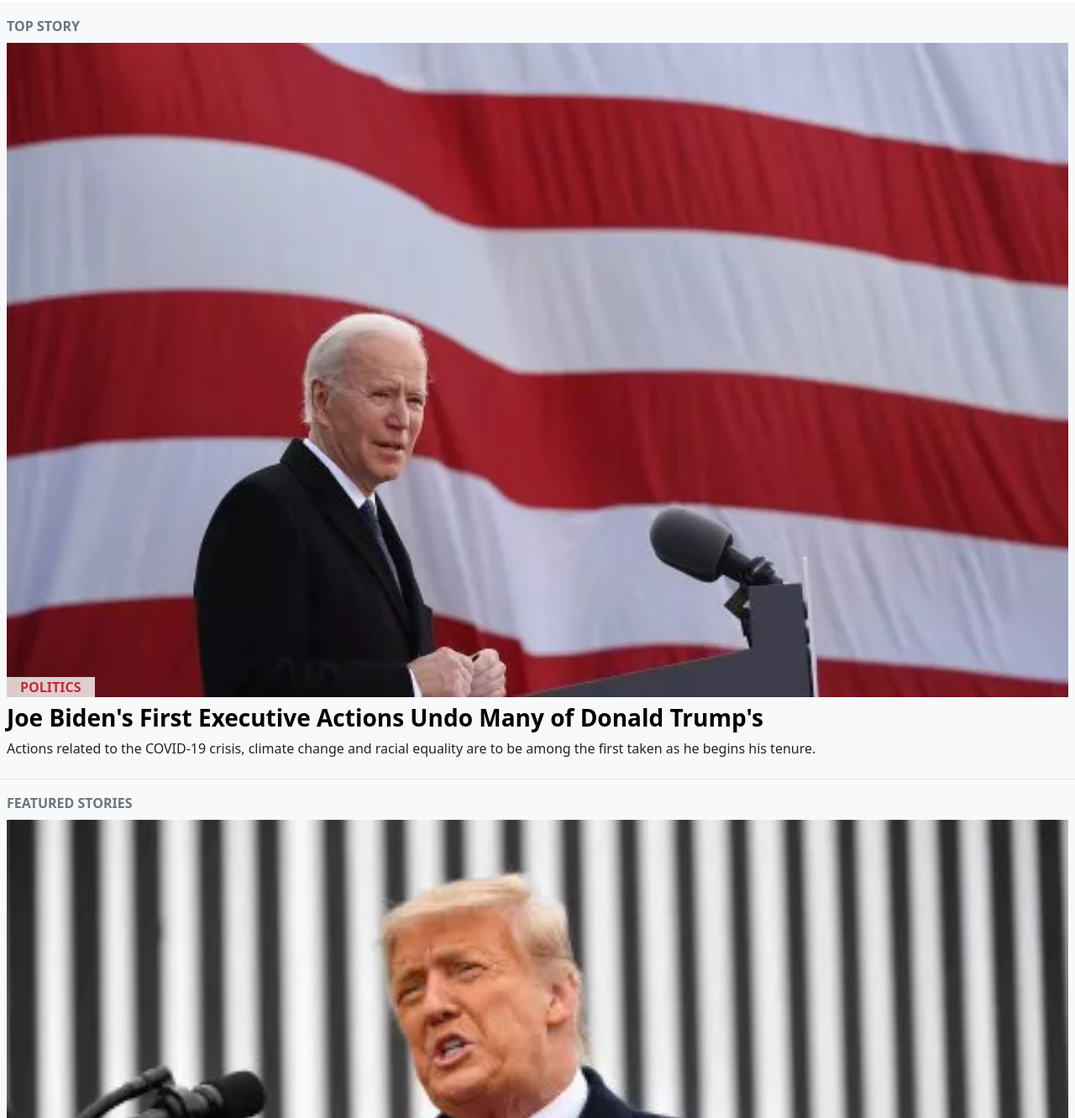
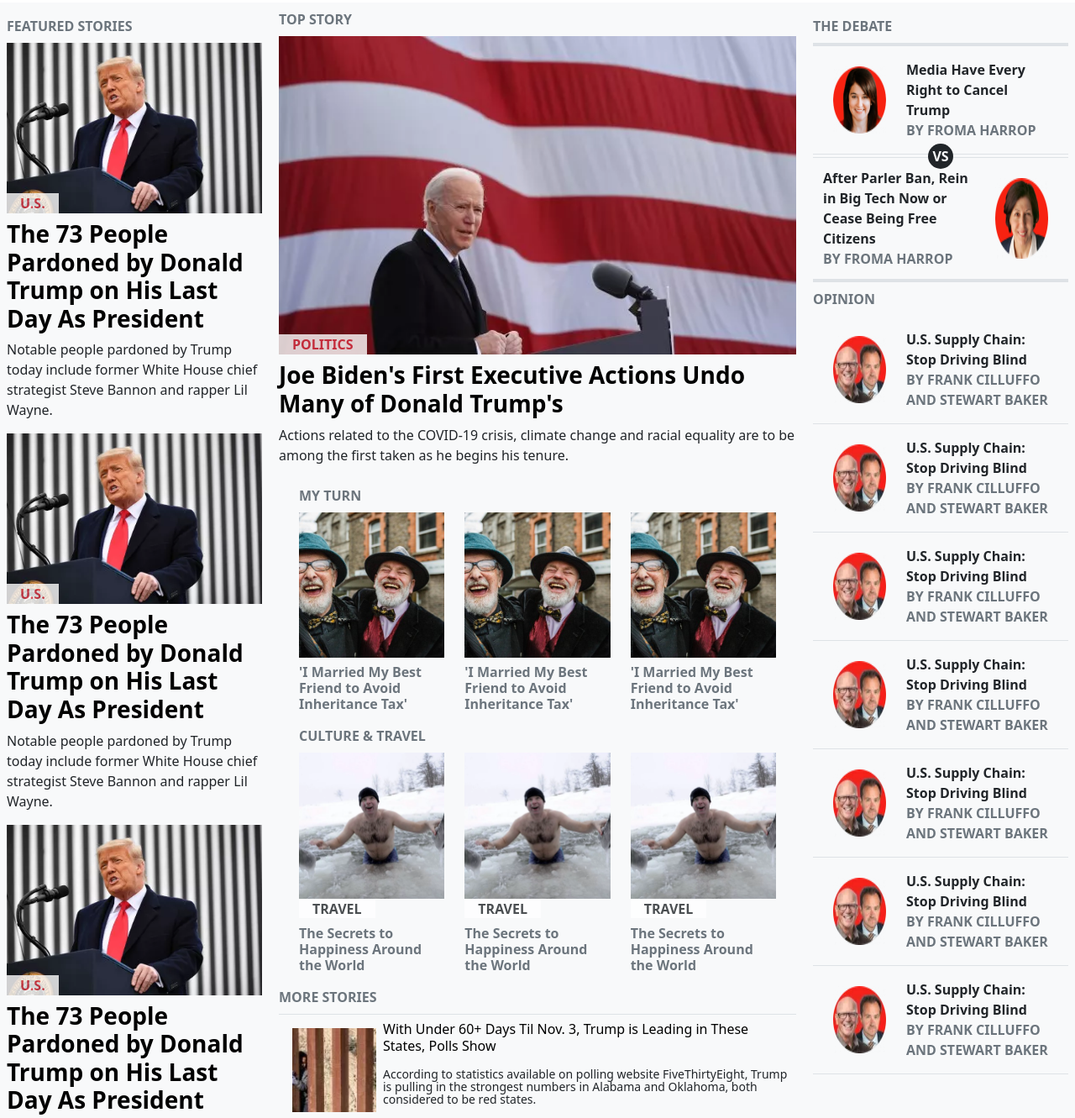
Before and after one commit to kensayo/microv-wk3-newsweek, a plain HTML site: page index.html in a window 1280 px wide. Shown: the part 237-1568 px from the top of the page at 84% size. Drawn offline with nearby package versions, Linux system fonts and the light colour scheme.

Commit message:
Add 3 columns to page

```diff
--- a/index.html
+++ b/index.html
@@ -61,25 +61,9 @@
     <!-- Mobile version -->
     <div class="d-flex container-flex">
       <div class="row">
-        <header class="p-2 d-flex flex-column justify-content-center border-bottom">
-          <!--Top Story-->
-          <p class="fw-bold m-0 pt-2 pb-2 text-muted">TOP STORY</p>
-          <div class="position-relative d-flex flex-column">
-            <img src="img/top-img.webp" class="img-fluid" alt="Top Stories">
-            <a href="#"
-              class="position-absolute px-3 fw-bold bottom-0 text-main opacity text-danger bg-white">POLITICS</a>
-          </div>
-          <h3 class="fw-bold py-2 m-0">
-            <a href="#" class="fw-bold">Joe Biden's First Executive Actions Undo Many of Donald Trump's</a>
-          </h3>
-          <p>Actions related to the COVID-19 crisis, climate change and racial equality are to be among the first taken
-            as
-            he
-            begins his tenure.</p>
-        </header>
-        <!-- End top story-->
+
         <!-- Featured Stories-->
-        <section class="p-2 d-flex flex-column justify-content-center border-bottom">
+        <section class="p-2 d-flex flex-column border-bottom col">
           <p class="fw-bold m-0 pt-2 pb-2 text-muted">FEATURED STORIES</p>
           <div class="position-relative d-flex flex-column">
             <img src="img/featured-1.webp" class="img-fluid" alt="Story 1">
@@ -128,85 +112,82 @@
             Lil Wayne.</p>
         </section>
         <!-- End Featured Stories Section -->
-        <!-- The Debate -->
-        <section class="p-2 d-flex flex-column justify-content-center border-bottom">
 
-          <p class="fw-bold m-0 pt-2 pb-2 text-muted">THE DEBATE</p>
-          <div class="border-top border-4 d-flex justify-content-start p-2">
-            <img src="img/debate-1.png" class="img-fluid m-3" alt="Debate">
-            <div class="d-flex flex-column m-2 fw-bold">
-              <p class="m-0">Media Have Every Right to Cancel Trump</p>
-              <a class="text-muted">BY FROMA HARROP</a>
+        <header class="flex-sm fd-c col-6">
+          <!--Top Story-->
+          <p class="fw-bold m-0 pt-2 pb-2 text-muted">TOP STORY</p>
+          <div class="position-relative d-flex flex-column">
+            <img src="img/top-img.webp" class="img-fluid" alt="Top Stories">
+            <a href="#"
+              class="position-absolute px-3 fw-bold bottom-0 text-main opacity text-danger bg-white">POLITICS</a>
           </div>
-          </div>
-          <div class="border-bottom border-top border-1 vs-container d-flex justify-content-center align-items-center">
-            <div
-              class="rounded-circle bg-dark text-light fw-bold justify-content-center d-flex align-items-center vs-icon position-absolute">
-              VS</div>
-          </div>
-          <div class="border-bottom border-4 d-flex justify-content-between p-2">
-            <div class="d-flex flex-column m-1 fw-bold">
-              <p class="m-0">After Parler Ban, Rein in Big Tech Now or Cease Being Free Citizens</p>
-              <a class="text-muted">BY FROMA HARROP</a>
-            </div>
-            <img src="img/debate-2.png" class="img-fluid m-3" alt="Debate">
+          <h3 class="fw-bold py-2 m-0">
+            <a href="#" class="fw-bold">Joe Biden's First Executive Actions Undo Many of Donald Trump's</a>
+          </h3>
+          <p>Actions related to the COVID-19 crisis, climate change and racial equality are to be among the first taken
+            as he begins his tenure.</p>
+            <!-- My Turn -->
+            <section class="container-fluid">
+              <p class="fw-bold m-0 pt-2 pb-2 text-muted">MY TURN</p>
+              <div class="row">
+              <div class="col-4">
+                <img src="img/my-turn.jpg" class="img-fluid" alt="My Turn">
+                <h6 class="fw-bold py-2 m-0">
+                  <a href="#" class="my-turn-text fw-bold text-muted">'I Married My Best Friend to Avoid Inheritance Tax'</a>
+                </h6>
               </div>
 
-          <p class="fw-bold m-0 pt-2 pb-2 text-muted">OPINION</p>
+              <div class="col-4">
+                <img src="img/my-turn.jpg" class="img-fluid" alt="My Turn">
+                <h6 class="fw-bold py-2 m-0">
+                  <a href="#" class="my-turn-text fw-bold text-muted">'I Married My Best Friend to Avoid Inheritance Tax'</a>
+                </h6>
+              </div>
 
-          <div class="border-1 border-bottom d-flex justify-content-start p-2">
-            <img src="img/opinion.webp" class="img-fluid m-3" alt="Top Stories">
-            <div class="d-flex flex-column m-2 fw-bold">
-              <p class="m-0">U.S. Supply Chain: Stop Driving Blind</p>
-              <a class="text-muted">BY FRANK CILLUFFO AND STEWART BAKER</a>
+              <div class="col-4">
+                <img src="img/my-turn.jpg" class="img-fluid" alt="My Turn">
+                <h6 class="fw-bold py-2 m-0">
+                  <a href="#" class="my-turn-text fw-bold text-muted">'I Married My Best Friend to Avoid Inheritance Tax'</a>
+                </h6>
               </div>
+
             </div>
-          <div class="border-1 border-bottom d-flex justify-content-start p-2">
-            <img src="img/opinion.webp" class="img-fluid m-3" alt="Top Stories">
-            <div class="d-flex flex-column m-2 fw-bold">
-              <p class="m-0">U.S. Supply Chain: Stop Driving Blind</p>
-              <a class="text-muted">BY FRANK CILLUFFO AND STEWART BAKER</a>
+            </section>
+            <!-- End MyTurn -->
+
+            <!-- Culture & Travel -->
+            <section class="container-fluid">
+              <div class="row">
+              <p class="fw-bold m-0 pt-2 pb-2 text-muted">CULTURE & TRAVEL</p>
+              <div class="col-4">
+                <img src="img/travel.webp" class="img-fluid" alt="Travel">
+                <a href="#" class="position-relative px-3 fw-bold bottom-0 text-main opacity text-dark bg-white">TRAVEL</a>
+                <h6 class="fw-bold py-2 m-0">
+                  <a href="#" class="fw-bold text-muted">The Secrets to Happiness Around the World</a>
+                </h6>
               </div>
+
+              <div class="col-4">
+                <img src="img/travel.webp" class="img-fluid" alt="Travel">
+                <a href="#" class="position-relative px-3 fw-bold bottom-0 text-main opacity text-dark bg-white">TRAVEL</a>
+                <h6 class="fw-bold py-2 m-0">
+                  <a href="#" class="fw-bold text-muted">The Secrets to Happiness Around the World</a>
+                </h6>
               </div>
-          <div class="border-1 border-bottom d-flex justify-content-start p-2">
-            <img src="img/opinion.webp" class="img-fluid m-3" alt="Top Stories">
-            <div class="d-flex flex-column m-2 fw-bold">
-              <p class="m-0">U.S. Supply Chain: Stop Driving Blind</p>
-              <a class="text-muted">BY FRANK CILLUFFO AND STEWART BAKER</a>
-            </div>
-          </div>
-          <div class="border-1 border-bottom d-flex justify-content-start p-2">
-            <img src="img/opinion.webp" class="img-fluid m-3" alt="Top Stories">
-            <div class="d-flex flex-column m-2 fw-bold">
-              <p class="m-0">U.S. Supply Chain: Stop Driving Blind</p>
-              <a class="text-muted">BY FRANK CILLUFFO AND STEWART BAKER</a>
-            </div>
-          </div>
-          <div class="border-1 border-bottom d-flex justify-content-start p-2">
-            <img src="img/opinion.webp" class="img-fluid m-3" alt="Top Stories">
-            <div class="d-flex flex-column m-2 fw-bold">
-              <p class="m-0">U.S. Supply Chain: Stop Driving Blind</p>
-              <a class="text-muted">BY FRANK CILLUFFO AND STEWART BAKER</a>
-            </div>
-          </div>
-          <div class="border-1 border-bottom d-flex justify-content-start p-2">
-            <img src="img/opinion.webp" class="img-fluid m-3" alt="Top Stories">
-            <div class="d-flex flex-column m-2 fw-bold">
-              <p class="m-0">U.S. Supply Chain: Stop Driving Blind</p>
-              <a class="text-muted">BY FRANK CILLUFFO AND STEWART BAKER</a>
-            </div>
-          </div>
-          <div class="border-1 border-bottom d-flex justify-content-start p-2">
-            <img src="img/opinion.webp" class="img-fluid m-3" alt="Top Stories">
-            <div class="d-flex flex-column m-2 fw-bold">
-              <p class="m-0">U.S. Supply Chain: Stop Driving Blind</p>
-              <a class="text-muted">BY FRANK CILLUFFO AND STEWART BAKER</a>
+
+              <div class="col-4">
+                <img src="img/travel.webp" class="img-fluid" alt="Travel">
+                <a href="#" class="position-relative px-3 fw-bold bottom-0 text-main opacity text-dark bg-white">TRAVEL</a>
+                <h6 class="fw-bold py-2 m-0">
+                  <a href="#" class="fw-bold text-muted">The Secrets to Happiness Around the World</a>
+                </h6>
               </div>
             </div>
             </section>
-        <!-- End The Debate -->
+            <!-- End Culture & Travel -->
+
             <!-- More stories -->
-        <section class="p-2 d-flex flex-column justify-content-center border-bottom">
+            <section class="flex-sm fd-c">
               <p class="fw-bold m-0 pt-2 pb-2 text-muted">MORE STORIES</p>
               <div class="d-flex p-2 border-top">
                 <img src="/img/more-stories.webp" class="img-fluid ms-image m-2" alt="More Stories">
@@ -353,55 +334,87 @@
               </div>
             </section>
             <!-- End More Stories-->
-        <!-- My Turn -->
-        <section class="p-2 d-flex flex-column justify-content-center border-bottom">
-          <p class="fw-bold m-0 pt-2 pb-2 text-muted">MY TURN</p>
-          <div class="position-relative d-flex flex-column">
-            <img src="img/my-turn.jpg" class="img-fluid" alt="My Turn">
+        </header>
+        <!-- End top story-->
+
+        <!-- The Debate -->
+        <section class="p-2 d-flex flex-column border-bottom col">
+
+          <p class="fw-bold m-0 pt-2 pb-2 text-muted">THE DEBATE</p>
+          <div class="border-top border-4 d-flex justify-content-start p-2">
+            <img src="img/debate-1.png" class="img-fluid m-3" alt="Debate">
+            <div class="d-flex flex-column m-2 fw-bold">
+              <p class="m-0">Media Have Every Right to Cancel Trump</p>
+              <a class="text-muted">BY FROMA HARROP</a>
             </div>
-          <h6 class="fw-bold py-2 m-0">
-            <a href="#" class="fw-bold text-muted">'I Married My Best Friend to Avoid Inheritance Tax'</a>
-          </h6>
-          <div class="position-relative d-flex flex-column">
-            <img src="img/my-turn.jpg" class="img-fluid" alt="My Turn">
           </div>
-          <h6 class="fw-bold py-2 m-0">
-            <a href="#" class="fw-bold text-muted">'I Married My Best Friend to Avoid Inheritance Tax'</a>
-          </h6>
-          <div class="position-relative d-flex flex-column">
-            <img src="img/my-turn.jpg" class="img-fluid" alt="My Turn">
+          <div class="border-bottom border-top border-1 vs-container d-flex justify-content-center align-items-center">
+            <div
+              class="rounded-circle bg-dark text-light fw-bold justify-content-center d-flex align-items-center vs-icon position-absolute">
+              VS</div>
           </div>
-          <h6 class="fw-bold py-2 m-0">
-            <a href="#" class="fw-bold text-muted">'I Married My Best Friend to Avoid Inheritance Tax'</a>
-          </h6>
+          <div class="border-bottom border-4 d-flex justify-content-between p-2">
+            <div class="d-flex flex-column m-1 fw-bold">
+              <p class="m-0">After Parler Ban, Rein in Big Tech Now or Cease Being Free Citizens</p>
+              <a class="text-muted">BY FROMA HARROP</a>
+            </div>
+            <img src="img/debate-2.png" class="img-fluid m-3" alt="Debate">
+          </div>
+
+          <p class="fw-bold m-0 pt-2 pb-2 text-muted">OPINION</p>
+
+          <div class="border-1 border-bottom d-flex justify-content-start p-2">
+            <img src="img/opinion.webp" class="img-fluid m-3" alt="Top Stories">
+            <div class="d-flex flex-column m-2 fw-bold">
+              <p class="m-0">U.S. Supply Chain: Stop Driving Blind</p>
+              <a class="text-muted">BY FRANK CILLUFFO AND STEWART BAKER</a>
+            </div>
+          </div>
+          <div class="border-1 border-bottom d-flex justify-content-start p-2">
+            <img src="img/opinion.webp" class="img-fluid m-3" alt="Top Stories">
+            <div class="d-flex flex-column m-2 fw-bold">
+              <p class="m-0">U.S. Supply Chain: Stop Driving Blind</p>
+              <a class="text-muted">BY FRANK CILLUFFO AND STEWART BAKER</a>
+            </div>
+          </div>
+          <div class="border-1 border-bottom d-flex justify-content-start p-2">
+            <img src="img/opinion.webp" class="img-fluid m-3" alt="Top Stories">
+            <div class="d-flex flex-column m-2 fw-bold">
+              <p class="m-0">U.S. Supply Chain: Stop Driving Blind</p>
+              <a class="text-muted">BY FRANK CILLUFFO AND STEWART BAKER</a>
+            </div>
+          </div>
+          <div class="border-1 border-bottom d-flex justify-content-start p-2">
+            <img src="img/opinion.webp" class="img-fluid m-3" alt="Top Stories">
+            <div class="d-flex flex-column m-2 fw-bold">
+              <p class="m-0">U.S. Supply Chain: Stop Driving Blind</p>
+              <a class="text-muted">BY FRANK CILLUFFO AND STEWART BAKER</a>
+            </div>
+          </div>
+          <div class="border-1 border-bottom d-flex justify-content-start p-2">
+            <img src="img/opinion.webp" class="img-fluid m-3" alt="Top Stories">
+            <div class="d-flex flex-column m-2 fw-bold">
+              <p class="m-0">U.S. Supply Chain: Stop Driving Blind</p>
+              <a class="text-muted">BY FRANK CILLUFFO AND STEWART BAKER</a>
+            </div>
+          </div>
+          <div class="border-1 border-bottom d-flex justify-content-start p-2">
+            <img src="img/opinion.webp" class="img-fluid m-3" alt="Top Stories">
+            <div class="d-flex flex-column m-2 fw-bold">
+              <p class="m-0">U.S. Supply Chain: Stop Driving Blind</p>
+              <a class="text-muted">BY FRANK CILLUFFO AND STEWART BAKER</a>
+            </div>
+          </div>
+          <div class="border-1 border-bottom d-flex justify-content-start p-2">
+            <img src="img/opinion.webp" class="img-fluid m-3" alt="Top Stories">
+            <div class="d-flex flex-column m-2 fw-bold">
+              <p class="m-0">U.S. Supply Chain: Stop Driving Blind</p>
+              <a class="text-muted">BY FRANK CILLUFFO AND STEWART BAKER</a>
+            </div>
+          </div>
         </section>
-        <!-- End MyTurn -->
-        <!-- Culture & Travel -->
-        <section class="p-2 d-flex flex-column justify-content-center border-bottom">
-          <p class="fw-bold m-0 pt-2 pb-2 text-muted">CULTURE &TRAVEL</p>
-          <div class="position-relative d-flex flex-column">
-            <img src="img/travel.webp" class="img-fluid" alt="Travel">
-            <a href="#" class="position-absolute px-3 fw-bold bottom-0 text-main opacity text-dark bg-white">TRAVEL</a>
-          </div>
-          <h6 class="fw-bold py-2 m-0">
-            <a href="#" class="fw-bold text-muted">The Secrets to Happiness Around the World</a>
-          </h6>
-          <div class="position-relative d-flex flex-column">
-            <img src="img/travel.webp" class="img-fluid" alt="Travel">
-            <a href="#" class="position-absolute px-3 fw-bold bottom-0 text-main opacity text-dark bg-white">TRAVEL</a>
-          </div>
-          <h6 class="fw-bold py-2 m-0">
-            <a href="#" class="fw-bold text-muted">The Secrets to Happiness Around the World</a>
-          </h6>
-          <div class="position-relative d-flex flex-column">
-            <img src="img/travel.webp" class="img-fluid" alt="Travel">
-            <a href="#" class="position-absolute px-3 fw-bold bottom-0 text-main opacity text-dark bg-white">TRAVEL</a>
-          </div>
-          <h6 class="fw-bold py-2 m-0">
-            <a href="#" class="fw-bold text-muted">The Secrets to Happiness Around the World</a>
-          </h6>
-        </section>
-        <!-- End Culture & Travel -->
+        <!-- End The Debate -->
+
         <!-- Sign up-->
         <div class="d-flex justify-content-center align-items-center">
           <form class="sign-up-form bg-light border border-2 mt-5 mb-5 p-4 d-flex flex-column bg-danger">
--- a/styles.css
+++ b/styles.css
@@ -179,6 +179,11 @@ li a:hover {
   line-height: 15px;
 }
 
+.my-turn-text {
+  display: block;
+  font-size: 16px;
+}
+
 .sign-up-form {
   width: 300px;
   height: auto;
```
Lines whose indentation alone changed are shown as unchanged.
